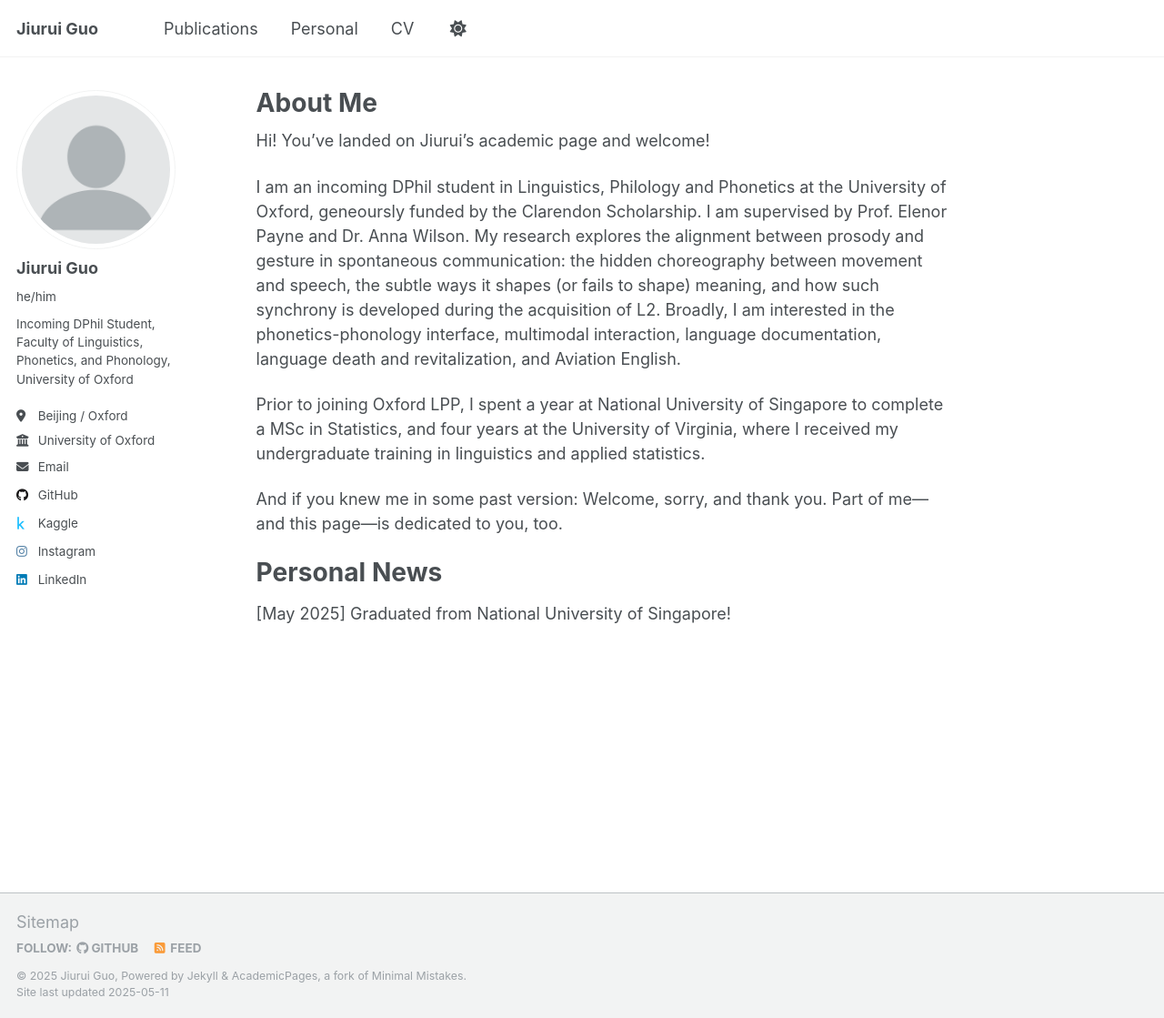
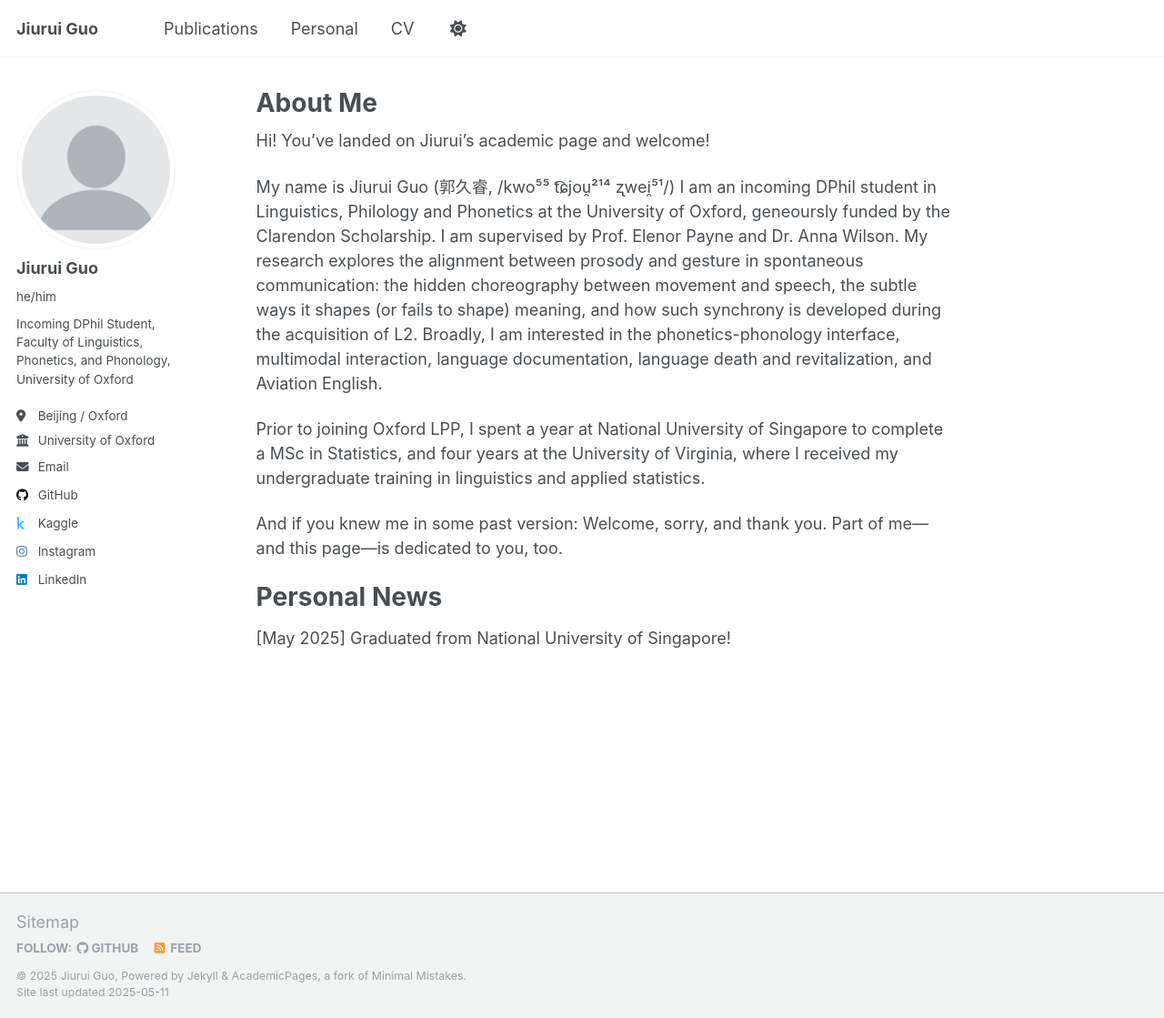
Before and after one commit to HayatoRG/hayatorg.github.io, a Jekyll site: the page built from _pages/about.md, in a window 1280 px wide and 1119 px high. Shown: the whole window at 91% size. Built offline with Jekyll 4.4.1, drawn with Linux system fonts in a browser that asks for light colours.

Commit message:
Update about.md

```diff
--- a/_pages/about.md
+++ b/_pages/about.md
@@ -9,7 +9,7 @@ redirect_from:
 
 Hi! You've landed on Jiurui's academic page and welcome!
 
-I am an incoming DPhil student in Linguistics, Philology and Phonetics at the University of Oxford, geneoursly funded by the Clarendon Scholarship.
+My name is Jiurui Guo (郭久睿, /kwo⁵⁵ t͡ɕjou̯²¹⁴ ʐwei̯⁵¹/) I am an incoming DPhil student in Linguistics, Philology and Phonetics at the University of Oxford, geneoursly funded by the Clarendon Scholarship.
 I am supervised by Prof. Elenor Payne and Dr. Anna Wilson. My research explores the alignment between prosody and gesture in spontaneous communication: the hidden choreography between movement and speech, the subtle ways it shapes (or fails to shape) meaning, and how such synchrony is developed during the acquisition of L2.
 Broadly, I am interested in the phonetics-phonology interface, multimodal interaction, language documentation, language death and revitalization, and Aviation English.
 
```
